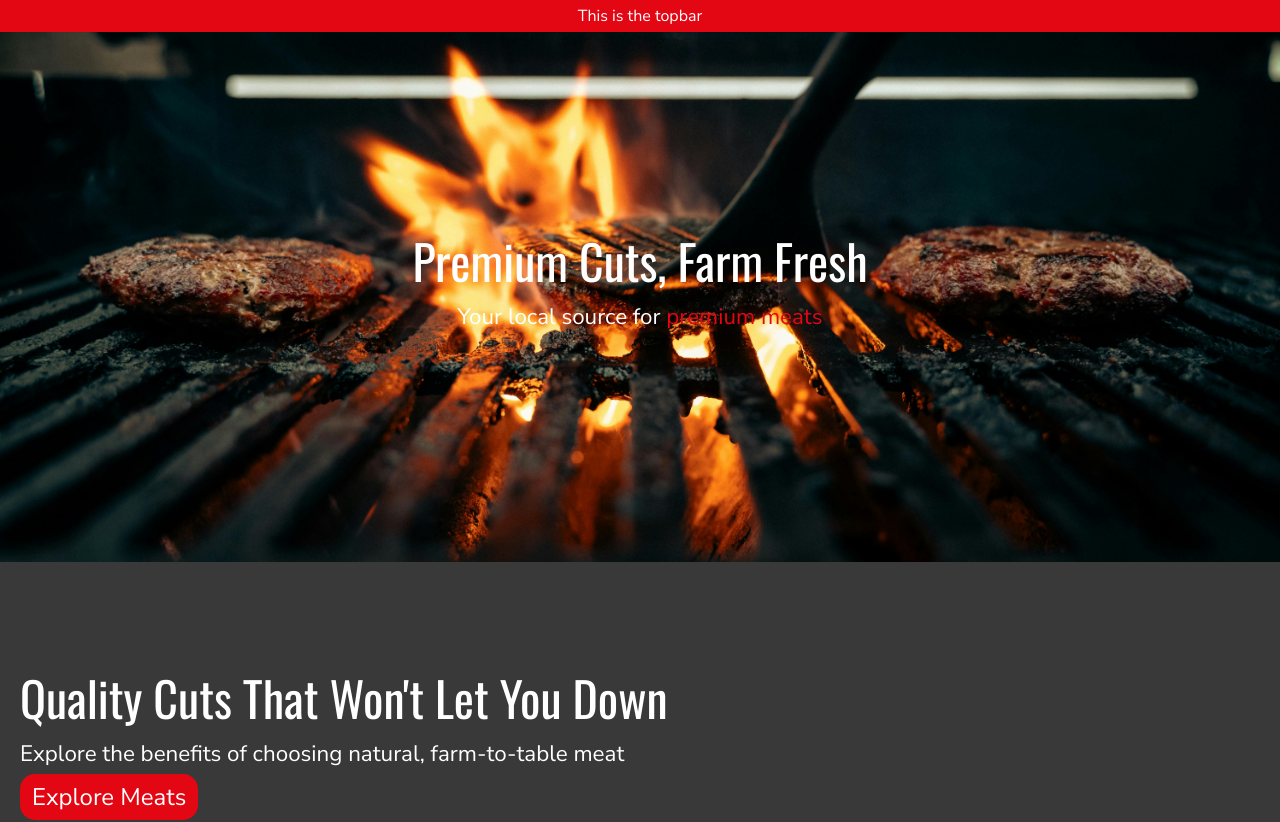
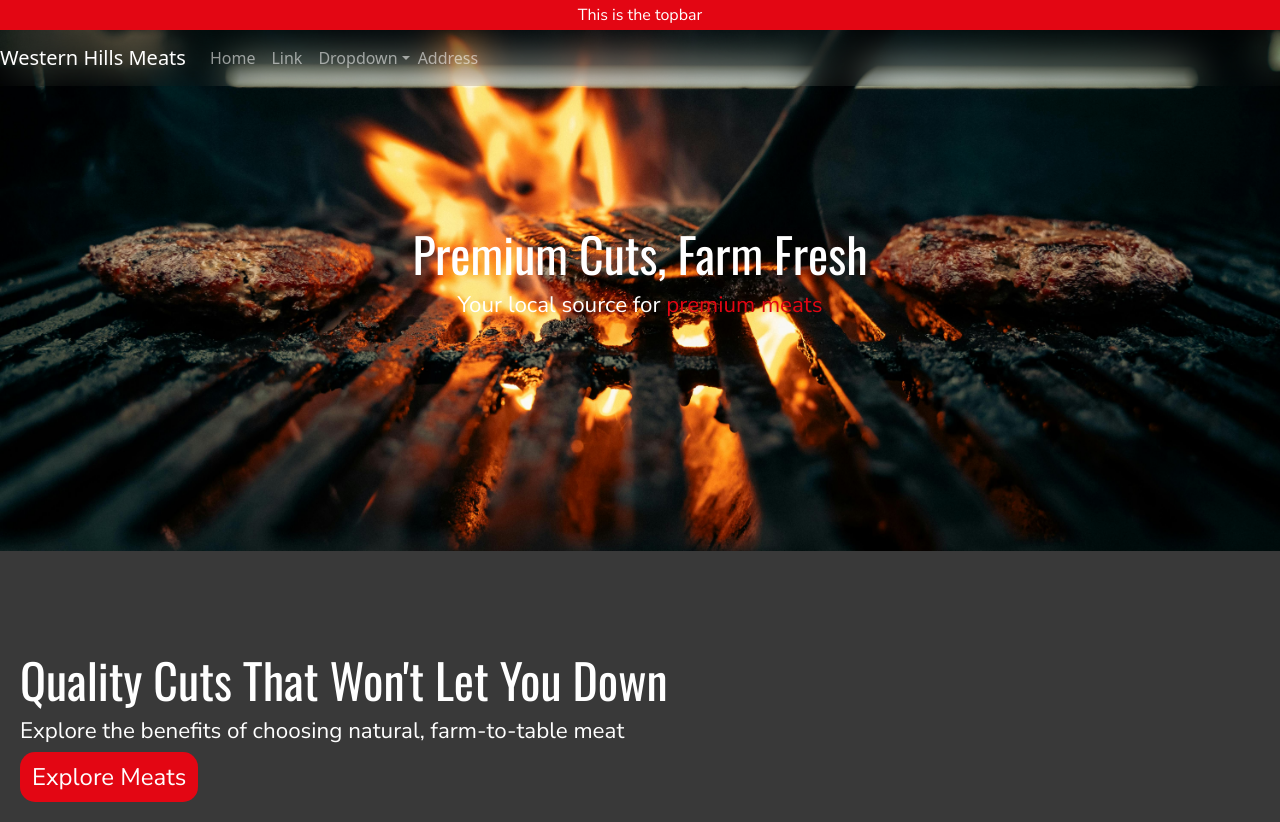
Before and after one commit to Thomas-Cottis-21/western_hills_meats, a React (Vite) app: page / in a window 1280 px wide. Shown: the top 822 px of the page. Built offline with nearby package versions, Linux system fonts and the light colour scheme.

Commit message:
created dropdown, testing behavior on mobile, next is to style, then build out navigation scheme

```diff
--- a/index.html
+++ b/index.html
@@ -12,6 +12,9 @@
       href="https://fonts.googleapis.com/css2?family=Nunito+Sans:ital,opsz,wght@0,6..12,200..1000;1,6..12,200..1000&family=Oswald:wght@200..700&display=swap"
       rel="stylesheet">
 
+    <link rel="stylesheet" href="https://cdn.jsdelivr.net/npm/bootstrap@5.3.2/dist/css/bootstrap.min.css"
+      integrity="sha384-T3c6CoIi6uLrA9TneNEoa7RxnatzjcDSCmG1MXxSR1GAsXEV/Dwwykc2MPK8M2HN" crossorigin="anonymous" />
+
     <link rel="stylesheet" href="/src/assets/style/style.scss">
 
     <title>Vite + React</title>
--- a/package.json
+++ b/package.json
@@ -10,7 +10,9 @@
     "preview": "vite preview"
   },
   "dependencies": {
+    "bootstrap": "^5.3.3",
     "react": "^18.3.1",
+    "react-bootstrap": "^2.10.4",
     "react-dom": "^18.3.1"
   },
   "devDependencies": {
--- a/src/assets/style/_global.scss
+++ b/src/assets/style/_global.scss
@@ -27,6 +27,11 @@ p.subtitle {
     span {
         color: $primary;
     }
+}
+p.topbar {
+    font-size: $content;
+    padding: 0px;
+    margin: 0px;
 }
 button {
     transition: all ease-in-out .2s;
--- /dev/null
+++ b/src/assets/style/_navbar.scss
@@ -0,0 +1,11 @@
+#navbar {
+    position: fixed;
+    top: 30px;
+    /* background-color: transparent;
+    color: $light; */
+    backdrop-filter: blur(20px);
+
+    /* .navbar-brand, .nav-link {
+        color: $light;
+    } */
+}
--- a/src/assets/style/_topBar.scss
+++ b/src/assets/style/_topBar.scss
@@ -1,13 +1,13 @@
 #topBar {
     display: flex;
+    flex-direction: row;
     justify-content: center;
+    align-items: center;
     background-color: $primary;
     color: $light;
     position: fixed;
     width: 100%;
+    height: 30px;
     z-index: 100;
     top: 0;
-    left: 0;
-    padding: 0px;
-    margin: 0px;
 }
--- a/src/assets/style/style.scss
+++ b/src/assets/style/style.scss
@@ -1,6 +1,7 @@
 @import "_pallete.scss";
 @import "_variables.scss";
 @import "_topBar.scss";
+@import "_navbar.scss";
 @import "_hero.scss";
 @import "_meatHero.scss";
 @import "_vendor.scss";
--- /dev/null
+++ b/src/components/Navigation.comp.jsx
@@ -0,0 +1,24 @@
+import React from "react";
+import { Navbar, Nav, NavbarBrand, NavDropdown, Form, FormControl, Button, NavbarCollapse, NavLink, NavbarToggle, NavbarText } from "react-bootstrap";
+
+const Navigation = () => {
+    return (
+			<Navbar expand="lg" data-bs-theme="dark" fixed="top" id="navbar">
+				<NavbarBrand>Western Hills Meats</NavbarBrand>
+				<NavbarToggle aria-controls="basic-navbar-nav" />
+				<NavbarCollapse id="basic-navbar-nav">
+					<Nav className="ml-auto">
+						<NavLink>Home</NavLink>
+						<NavLink>Link</NavLink>
+						<NavDropdown id="basic-nav-dropdown"
+                        title="Dropdown">
+							<NavDropdown.Item>Action</NavDropdown.Item>
+						</NavDropdown>
+					</Nav>
+					<NavbarText>Address</NavbarText>
+				</NavbarCollapse>
+			</Navbar>
+		);
+}
+
+export default Navigation;
--- a/src/components/TopBar.comp.jsx
+++ b/src/components/TopBar.comp.jsx
@@ -1,7 +1,7 @@
 const TopBar = () => {
     return (
         <div id="topBar">
-            <p>This is the topbar</p>
+            <p className="topbar">This is the topbar</p>
         </div>
     );
 }
--- a/src/pages/Home.page.jsx
+++ b/src/pages/Home.page.jsx
@@ -7,11 +7,13 @@ import SmokerHero from "../components/SmokerHero.comp.jsx";
 import TopBar from "../components/TopBar.comp.jsx";
 import Vendor from "../components/Vendor.comp.jsx";
 import Location from "../components/Location.comp.jsx";
+import Navigation from "../components/Navigation.comp.jsx";
 
 const Home = () => {
     return (
         <>
             <TopBar/>
+            <Navigation />
             <Hero/>
             <MeatHero/>
             <Vendor />
```
Also changed, not shown: 1 other file (tests, documents, lock files or other folders).
